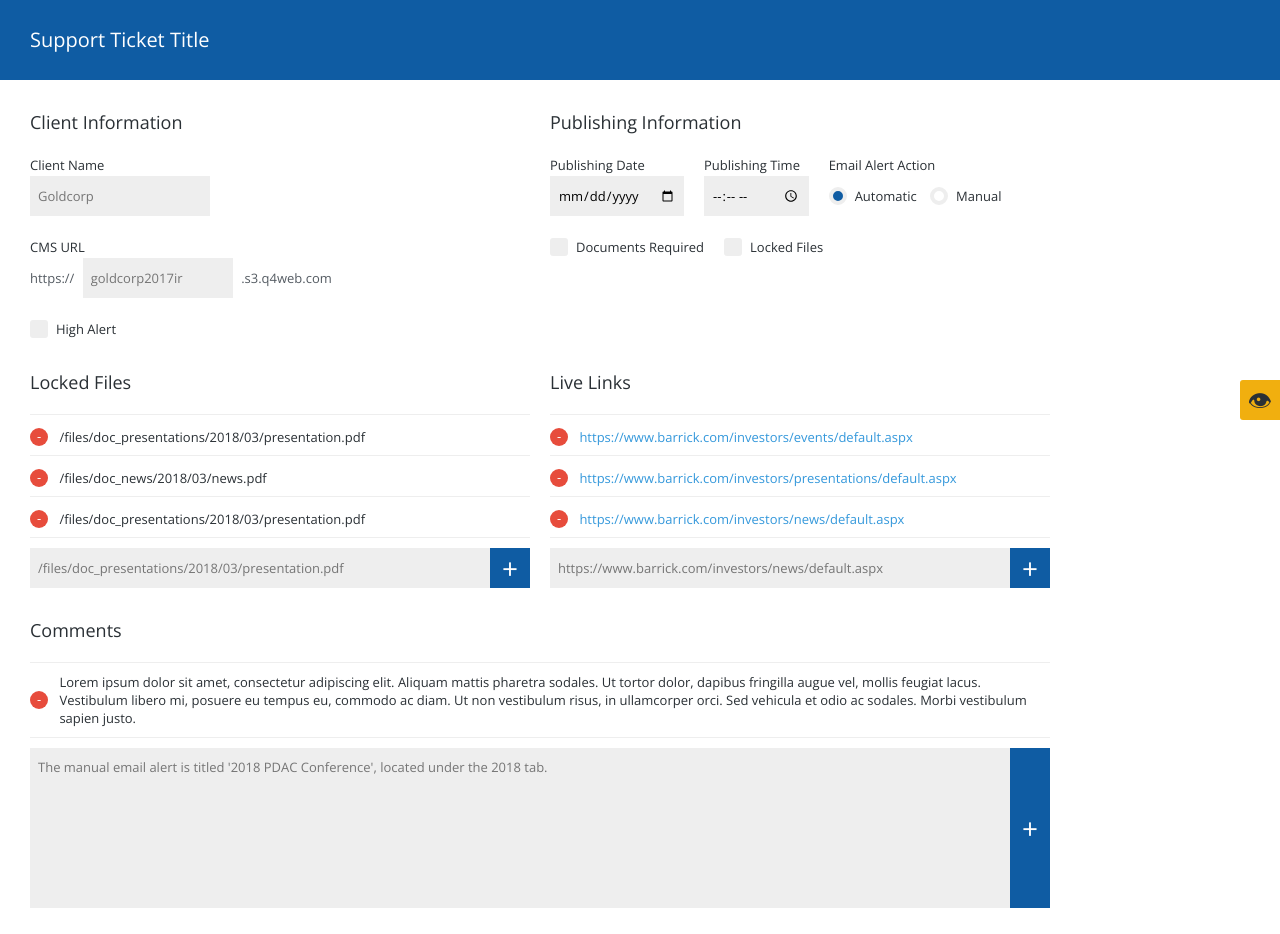
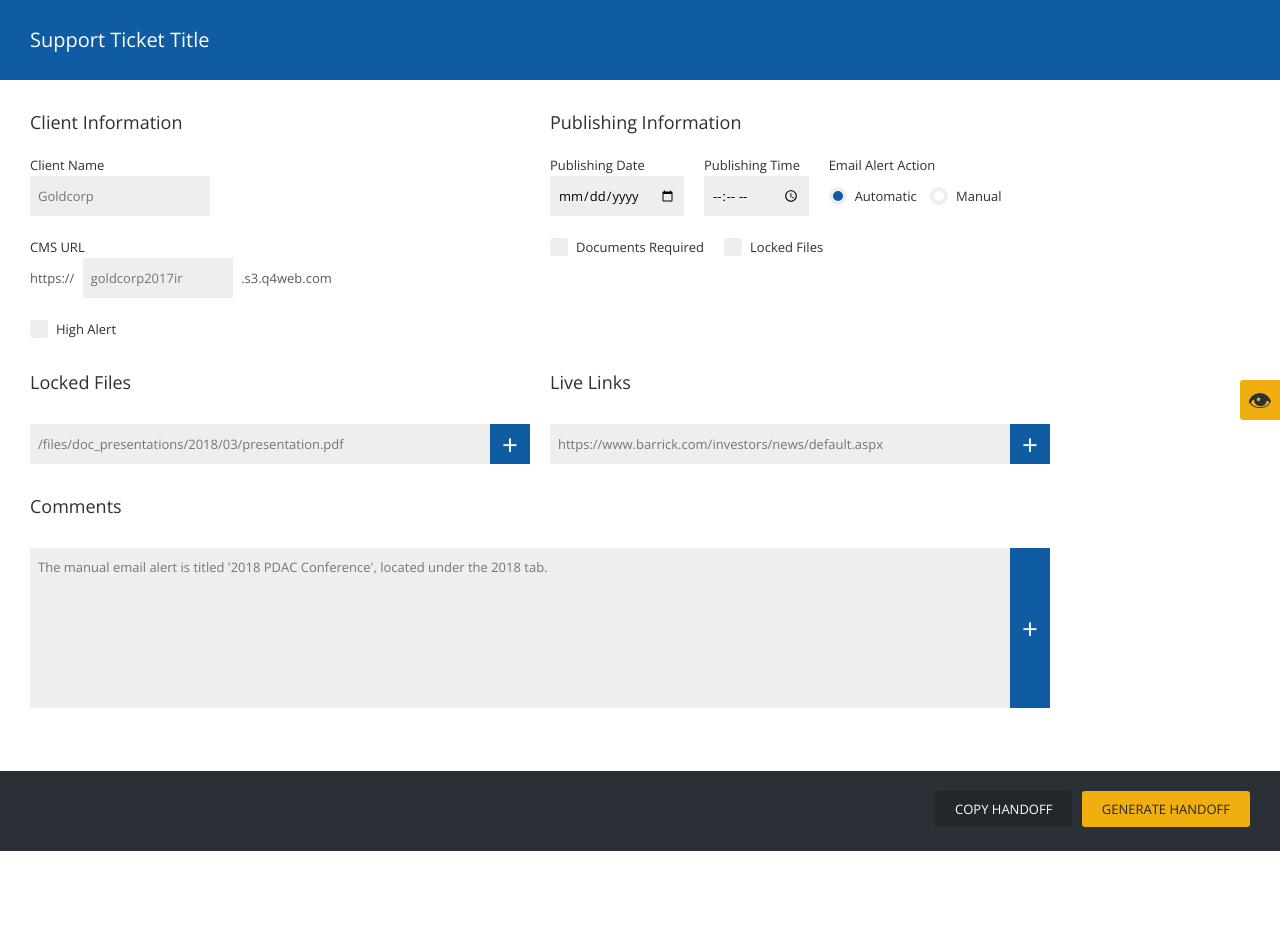
Before and after one commit to vitalizatroutine/handoff-jquery, a website: page index.html in a window 1280 px wide. Shown: the top 934 px of the page. After the commit the page ends 851 px from the top, so only its background shows below. Drawn offline with nearby package versions, Linux system fonts and the light colour scheme.

Commit message:
added field templates and cleaned up index file

```diff
--- a/index.html
+++ b/index.html
@@ -88,20 +88,7 @@
                     <h2 class="form_title">Locked Files</h2>
                     <div class="form_item form_item--full">
                         <div class="field field--text field--list">
-                            <div class="field_items">
-                                <article class="field_item field_item--truncate">
-                                    <span class="field_delete">-</span>
-                                    <span class="field_value">/files/doc_presentations/2018/03/presentation.pdf</span>
-                                </article>
-                                <article class="field_item field_item--truncate">
-                                    <span class="field_delete">-</span>
-                                    <span class="field_value">/files/doc_news/2018/03/news.pdf</span>
-                                </article>
-                                <article class="field_item field_item--truncate">
-                                    <span class="field_delete">-</span>
-                                    <span class="field_value">/files/doc_presentations/2018/03/presentation.pdf</span>
-                                </article>
-                            </div>
+                            <div class="field_items"></div>
                             <input class="field_input" type="text" id="files_new" name="locked-files"
                                 placeholder="/files/doc_presentations/2018/03/presentation.pdf"/>
                             <span class="field_submit" data-target="files">+</span>
@@ -112,20 +99,7 @@
                     <h2 class="form_title">Live Links</h2>
                     <div class="form_item form_item--full">
                         <div class="field field--text field--list">
-                            <div class="field_items">
-                                <article class="field_item field_item--truncate">
-                                    <span class="field_delete">-</span>
-                                    <a href="https://www.barrick.com/investors/news/default.aspx" class="field_value" target="_blank">https://www.barrick.com/investors/events/default.aspx</a>
-                                </article>
-                                <article class="field_item field_item--truncate">
-                                    <span class="field_delete">-</span>
-                                    <a href="https://www.barrick.com/investors/presentations/default.aspx" class="field_value" target="_blank">https://www.barrick.com/investors/presentations/default.aspx</a>
-                                </article>
-                                <article class="field_item field_item--truncate">
-                                    <span class="field_delete">-</span>
-                                    <a href="https://www.barrick.com/investors/news/default.aspx" class="field_value" target="_blank">https://www.barrick.com/investors/news/default.aspx</a>
-                                </article>
-                            </div>
+                            <div class="field_items"></div>
                             <input class="field_input" type="text" id="links_new" name="locked-files"
                                 placeholder="https://www.barrick.com/investors/news/default.aspx"/>
                             <span class="field_submit" data-target="links">+</span>
@@ -136,13 +110,7 @@
                     <h2 class="form_title">Comments</h2>
                     <div class="form_item form_item--full">
                         <div class="field field--textarea field--list">
-                            <div class="field_items">
-                                <article class="field_item field_item--comment">
-                                    <span class="field_delete">-</span>
-                                    <span class="field_value">Lorem ipsum dolor sit amet, consectetur adipiscing elit. Aliquam mattis pharetra sodales. Ut tortor dolor, dapibus fringilla augue vel, mollis feugiat lacus. Vestibulum libero mi, posuere eu tempus eu, commodo ac diam. Ut non vestibulum risus, in ullamcorper orci. Sed vehicula et odio ac sodales. Morbi vestibulum sapien justo.
-</span>
-                                </article>
-                            </div>
+                            <div class="field_items"></div>
                             <textarea class="field_input" type="text" id="comments_new" name="locked-files"
                                       placeholder="The manual email alert is titled '2018 PDAC Conference', located under the 2018 tab."></textarea>
                             <span class="field_submit" data-target="comments">+</span>
--- a/js/templates.js
+++ b/js/templates.js
@@ -65,5 +65,23 @@ var templates = {
                 '<li>{{.}}</li>' +
             '{{/comments}}' +
         '</ol>'
+    ),
+    files: (
+        '<article class="field_item field_item--truncate">' +
+            '<span class="field_delete">-</span>' +
+            '<span class="field_value">{{.}}</span>' +
+        '</article>'
+    ),
+    links: (
+        '<article class="field_item field_item--truncate">' +
+            '<span class="field_delete">-</span>' +
+            '<a href="{{.}}" class="field_value" target="_blank">{{.}}</a>' +
+        '</article>'
+    ),
+    comments: (
+        '<article class="field_item field_item--comment">' +
+            '<span class="field_delete">-</span>' +
+            '<span class="field_value">{{.}}</span>' +
+        '</article>'
     )
 };
```
